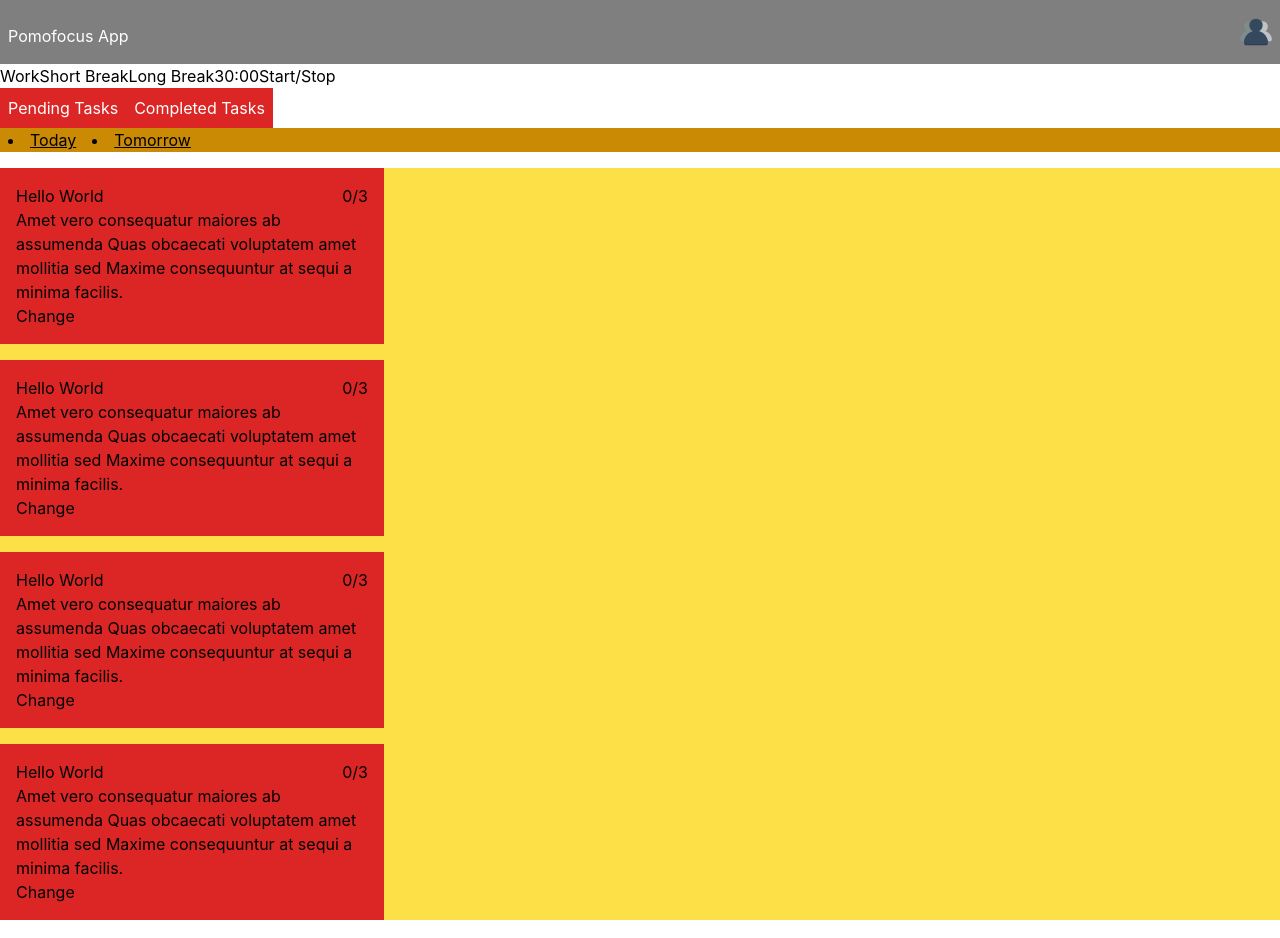
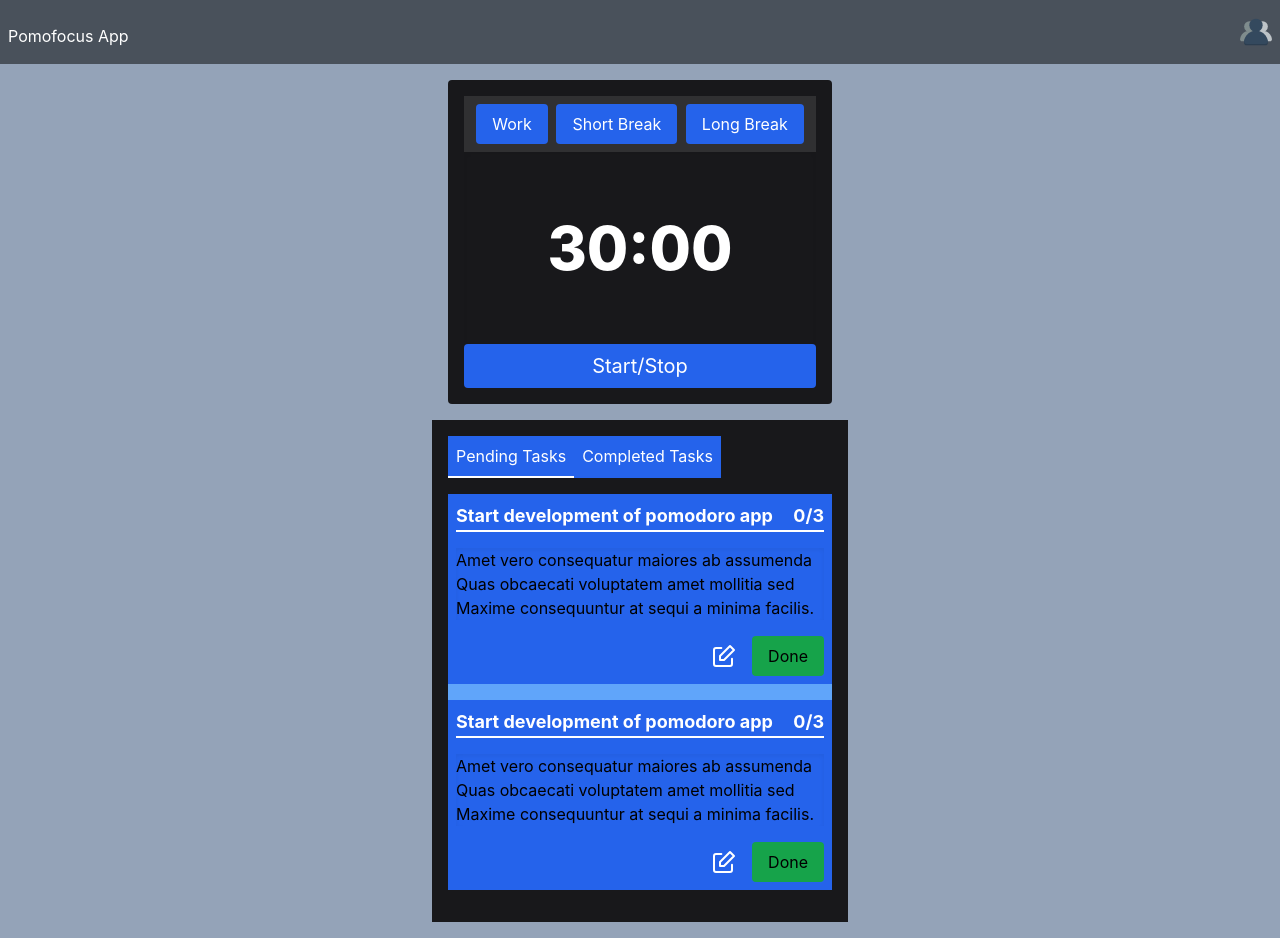
Before and after one commit to Andresser17/pomodoro-app-frontend, a React (Create React App) app: page / in a window 1280 px wide. Built offline with nearby package versions, Linux system fonts and the light colour scheme.

Commit message:
Defined Tab component, defined TaskCards component in Tasks.js

```diff
--- a/src/App.js
+++ b/src/App.js
@@ -8,13 +8,15 @@ import UserLogo from "./components/UserLogo";
 
 function App() {
   return (
-    <main>
+    <main className="min-h-screen bg-slate-400">
       <TopPanel>
         <SiteLogo />
         <UserLogo />
       </TopPanel>
-      <Timer />
-      <Tasks />
+      <div className="flex flex-col items-center py-4">
+        <Timer />
+        <Tasks />
+      </div>
     </main>
   );
 }
--- a/src/sections/Tasks.js
+++ b/src/sections/Tasks.js
@@ -1,8 +1,48 @@
 import { useState, useEffect } from "react";
+// Icons
+import { ReactComponent as EditIcon } from "../icons/edit-icon.svg";
+
+function TaskCards(props) {
+  const items = props.items;
+
+  // Default styles
+  let styles = `bg-yellow-300 even:bg-blue-400`;
+  const [show, setShow] = useState("hidden");
+
+  const cards = items.map((item, i) => (
+    <div className={`${item.color} bg-blue-600 my-4 p-2 w-96 cursor-pointer`}>
+      <div className="flex justify-between border-b-2 border-white">
+        <h3 className="text-lg font-bold text-white">{item.title}</h3>
+        <span className="text-lg font-bold text-white">0/{item.pomodoros}</span>
+      </div>
+      <div className="shadow-inner">
+        <p className="my-4">{item.description}</p>
+      </div>
+      <div className="flex justify-end">
+        <button onClick="" className="w-6 mr-4 text-white">
+          <EditIcon />
+        </button>
+        <button className="px-4 py-2 bg-green-600 rounded">Done</button>
+      </div>
+    </div>
+  ));
+
+  const toggle = () => {
+    if (props.id === props.selected) {
+      setShow("");
+    } else setShow("hidden");
+  };
+
+  useEffect(() => {
+    toggle();
+  }, [props]);
+
+  return <div className={`${styles} ${show}`}>{cards}</div>;
+}
 
 function SubTabs(props) {
   // Default styles for subTab
-  let subTabStyles = "flex w-full bg-green-600 even:bg-yellow-600";
+  let styles = "flex w-full bg-green-600 even:bg-yellow-600";
   const [show, setShow] = useState("hidden");
 
   const toggle = () => {
@@ -16,7 +56,7 @@ function SubTabs(props) {
   }, [props]);
 
   return (
-    <div className={`${subTabStyles} ${show}`}>
+    <div className={`${styles} ${show}`}>
       {props.items.map((item, i) => (
         <li key={i} className="mx-2">
           <span className="underline cursor-pointer">{item}</span>
@@ -26,17 +66,28 @@ function SubTabs(props) {
   );
 }
 
-function TaskCard(props) {
-  const item = props.item;
+function Tab(props) {
+  // Default styles
+  let styles = `block p-2 text-white bg-blue-600 cursor-pointer`;
+  const [current, setCurrent] = useState("");
+
+  const toggle = () => {
+    if (props.id === props.selected) {
+      setCurrent("border-b-2 border-white");
+    } else setCurrent("");
+  };
+
+  useEffect(() => {
+    toggle();
+  }, [props]);
+
   return (
-    <div className={`${item.color} bg-red-600 p-4 my-4 w-96`}>
-      <div className="flex justify-between">
-        <h3 className="">{item.title}</h3>
-        <span className="">0/{item.pomodoros}</span>
-      </div>
-      <p>{item.description}</p>
-      <button>Change</button>
-    </div>
+    <li
+      className={`${styles} ${current}`}
+      onClick={() => props.setSelected(props.id)}
+    >
+      {props.title}
+    </li>
   );
 }
 
@@ -47,29 +98,29 @@ function Tabs(props) {
   let tasks = [];
 
   const tabs = props.tabs.map((item, i) => {
-    const tab = (
-      <span className="block p-2 text-white bg-red-600 cursor-pointer">
-        {item.tab}
-      </span>
+    // Save SubTabs
+    // subTabs.push(
+    //   <SubTabs
+    //     key={item.id}
+    //     id={item.id}
+    //     selected={selected}
+    //     items={item.subTabs}
+    //   />
+    // );
+
+    // Save Tasks
+    tasks.push(
+      <TaskCards id={item.id} selected={selected} items={item.tasks} />
     );
 
-    // Save SubTabs
-    subTabs.push(
-      <SubTabs
-        key={item.id}
+    return (
+      <Tab
+        title={item.tab}
+        key={item.tab}
         id={item.id}
         selected={selected}
-        items={item.subTabs}
+        setSelected={setSelected}
       />
-    );
-
-    // Save Tasks
-    tasks.push(item.tasks.map((obj, j) => <TaskCard key={j} item={obj} />));
-
-    return (
-      <li key={item.tab} onClick={() => setSelected(item.id)}>
-        {tab}
-      </li>
     );
   });
 
@@ -79,7 +130,7 @@ function Tabs(props) {
       {/* Tab content */}
       {subTabs}
       {/* List of tasks */}
-      <div className="bg-yellow-300">{tasks}</div>
+      {tasks}
     </div>
   );
 }
@@ -87,7 +138,7 @@ function Tabs(props) {
 function Tasks() {
   const taskSample = {
     selected: false,
-    title: "Hello World",
+    title: "Start development of pomodoro app",
     description:
       "Amet vero consequatur maiores ab assumenda Quas obcaecati voluptatem amet mollitia sed Maxime consequuntur at sequi a minima facilis.",
     pomodoros: 3,
@@ -110,7 +161,7 @@ function Tasks() {
   ];
 
   return (
-    <div>
+    <div className="p-4 mt-4 bg-zinc-900">
       <Tabs selectedByDefault="pending-tasks" tabs={tabs} />
     </div>
   );
--- a/src/sections/Timer.js
+++ b/src/sections/Timer.js
@@ -1,11 +1,35 @@
+function CounterButton(props) {
+  return (
+    <button className="px-4 py-2 bg-blue-600 rounded text-md" onClick="">
+      {props.name}
+    </button>
+  );
+}
+
+function CounterToggle(props) {
+  return (
+    <div className="flex justify-around p-2 bg-white/10">
+      <CounterButton name="Work" />
+      <CounterButton name="Short Break" />
+      <CounterButton name="Long Break" />
+    </div>
+  );
+}
+
+function Counter(props) {
+  return (
+    <div className="flex items-center justify-center h-48 p-8 shadow-inner">
+      <span className="text-6xl font-extrabold">{props.time}</span>
+    </div>
+  );
+}
+
 function Timer(props) {
   return (
-    <div>
-      <button>Work</button>
-      <button>Short Break</button>
-      <button>Long Break</button>
-      <span>30:00</span>
-      <button>Start/Stop</button>
+    <div className="flex flex-col justify-center p-4 text-white rounded bg-zinc-900 w-96">
+      <CounterToggle />
+      <Counter time="30:00" />
+      <button className="p-2 text-xl bg-blue-600 rounded">Start/Stop</button>
     </div>
   );
 }
```
Also changed, not shown: src/icons/edit-icon.svg (added).
